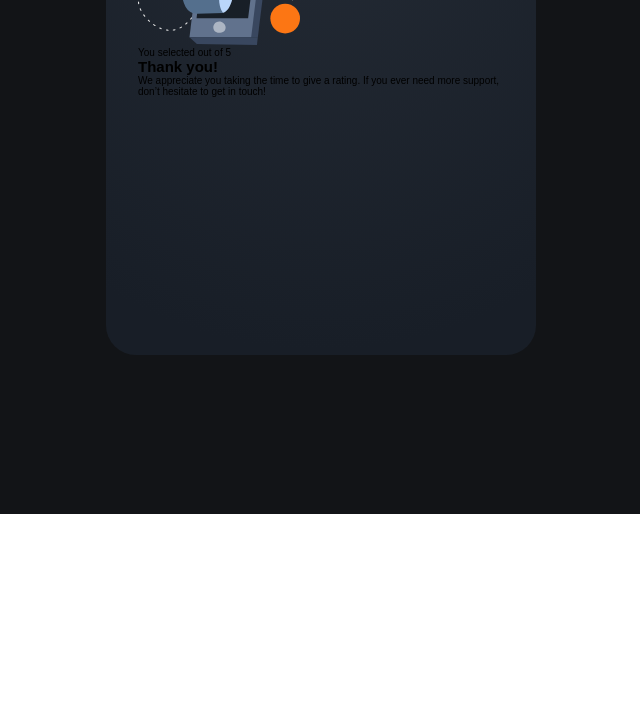
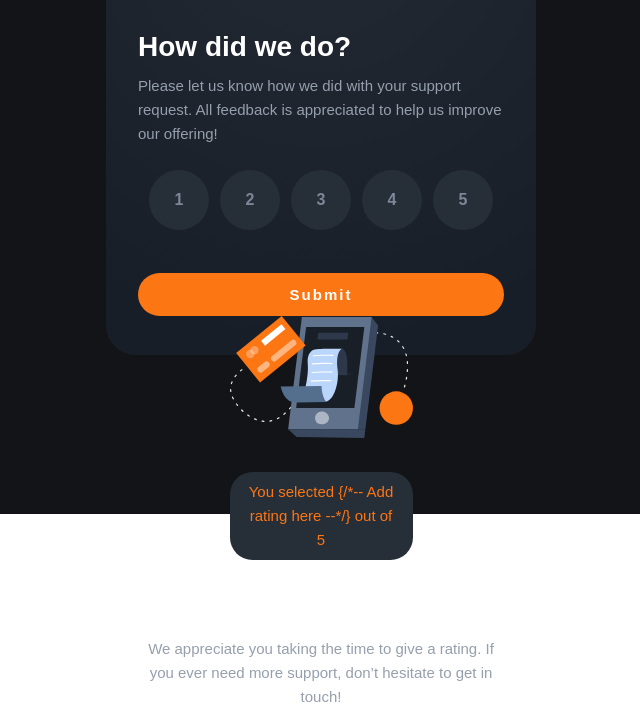
Before and after one commit to ssembatya-dennis/Interactive-rating-component, a plain HTML site: page index.html in a window 1280 px wide. Shown: the part 286-995 px from the top of the page, without its empty margins (319-959 px from the left). Before the commit the page ends 800 px from the top, so only its background shows below. Drawn offline with Linux system fonts and the light colour scheme.

Commit message:
feat(Ratings Card): Add the Thank you state of the rating card.

```diff
--- a/index.html
+++ b/index.html
@@ -25,7 +25,7 @@
     <main>
       <div class="card">
         <!-- Rating state start -->
-        <!-- <div class="card__details card-state-start">
+        <div class="card__details card-state-start">
           <div class="card__icon">
             <img src="images/icon-star.svg" alt="Star Logo" class="icon" />
           </div>
@@ -49,11 +49,13 @@
           </div>
 
           <button class="card__submit btn">Submit</button>
-        </div> -->
+        </div>
 
         <!-- Rating state end -->
+
+        <!-- Thank you state start -->
+
         <div class="card__details card-state-start">
-          <!-- Thank you state start -->
           <div class="feed-icon-box">
             <img
               src="images/illustration-thank-you.svg"
@@ -62,9 +64,7 @@
             />
           </div>
           <p class="feed-rate">
-            You selected
-            <!-- Add rating here -->
-            out of 5
+            You selected {/*-- Add rating here --*/} out of 5
           </p>
 
           <h2 class="feed-title">Thank you!</h2>
@@ -73,9 +73,9 @@
             We appreciate you taking the time to give a rating. If you ever need
             more support, don’t hesitate to get in touch!
           </p>
+        </div>
 
-          <!-- Thank you state end -->
-        </div>
+        <!-- Thank you state end -->
       </div>
 
       <div class="attribution">
@@ -85,5 +85,6 @@
         >. Coded by <a href="#">Ssembatya Dennis Duncan</a>.
       </div>
     </main>
+    <script src="main.js"></script>
   </body>
 </html>
--- a/main.js
+++ b/main.js
@@ -0,0 +1 @@
+// This page is meant to handle the functionality of the Rating Component.
--- a/style.css
+++ b/style.css
@@ -152,3 +152,48 @@ main {
   color: #fc7614;
   background-color: #ffffff;
 }
+
+/* Thank you state start -->  */
+
+.feed-icon-box {
+  width: 50%;
+  height: 100%;
+  margin: 0 auto;
+  margin-bottom: 3.2rem;
+}
+
+.feed-icon {
+  width: 100%;
+  height: 100%;
+}
+
+.feed-rate {
+  width: 50%;
+  margin: 0 auto;
+  background: #262e38;
+  border-radius: 22.5px;
+  padding: 8px 18px;
+  font-weight: 400;
+  font-size: 15px;
+  line-height: 24px;
+  text-align: center;
+  color: #fc7614;
+  margin-bottom: 3.2rem;
+}
+
+.feed-title {
+  font-weight: 700;
+  font-size: 28px;
+  line-height: 35px;
+  color: #ffffff;
+  text-align: center;
+  margin-bottom: 1rem;
+}
+
+.feed-text {
+  font-weight: 400;
+  font-size: 15px;
+  line-height: 24px;
+  text-align: center;
+  color: #969fad;
+}
```
